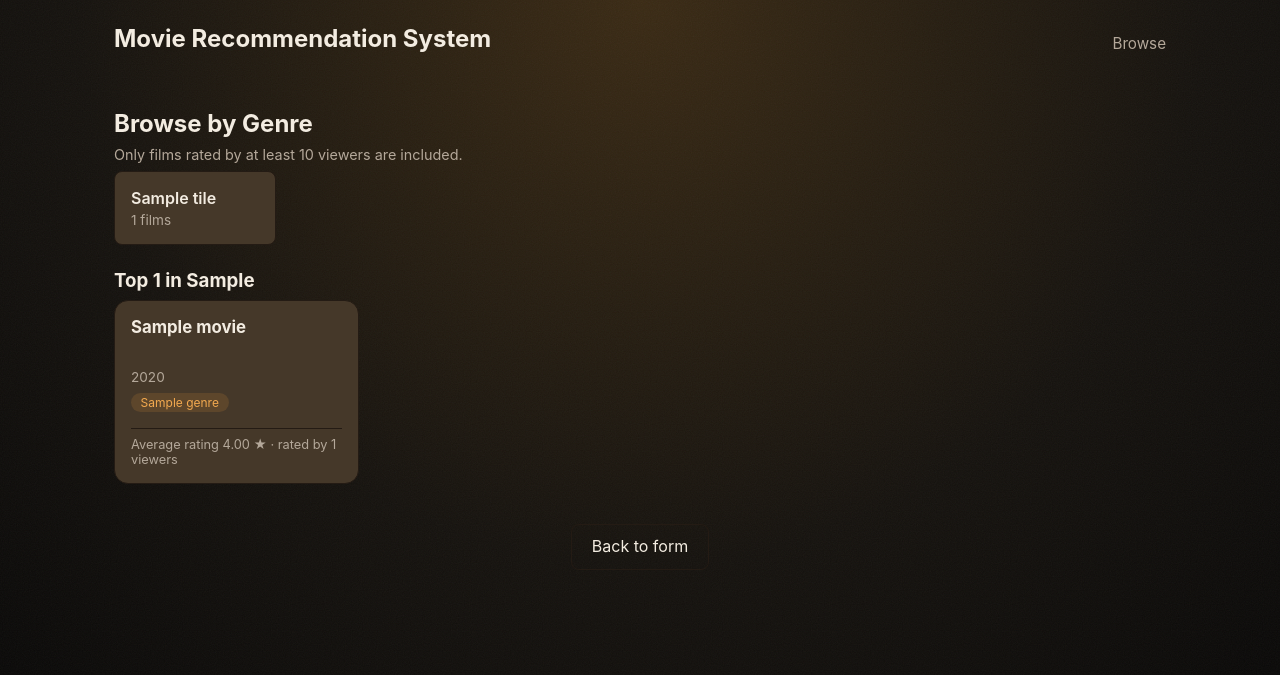
After one commit to devcharu401/movie-recommendation-system, a Flask app: template app/templates/browse.html in a window 1280 px wide. The commit adds this page. Shown: the top 675 px of the page. Run offline with Flask 3, Linux system fonts and the light colour scheme; the template is opened without the code that fills it: most values are stand-ins (such as "Sample title", 1, 10 or a date in 2020); parts of the project's set-up code (start-up, migrations or seed data) failed here and were passed over.

Commit message:
Add browse by genre page

```diff
--- a/app/static/style.css
+++ b/app/static/style.css
@@ -95,6 +95,14 @@ main {
     padding: var(--space-3);
 }
 
+header {
+    display: flex;
+    align-items: center;
+    justify-content: space-between;
+    flex-wrap: wrap;
+    gap: var(--space-2);
+}
+
 .site-title {
     font-size: 1.5rem;
 }
@@ -105,6 +113,16 @@ main {
 }
 
 .site-title a:hover {
+    color: var(--color-accent-strong);
+}
+
+.site-nav a {
+    color: var(--color-text-muted);
+    text-decoration: none;
+    font-size: 0.95rem;
+}
+
+.site-nav a:hover {
     color: var(--color-accent-strong);
 }
 
@@ -211,7 +229,7 @@ main {
     font-size: 1.15rem;
 }
 
-.panel .helper {
+.helper {
     display: block;
     margin-bottom: var(--space-1);
     color: var(--color-text-muted);
@@ -289,6 +307,51 @@ button:focus,
     padding: var(--space-2);
     border-radius: var(--radius-md);
     margin-bottom: var(--space-3);
+}
+
+/* Genre browse */
+
+.genre-tiles {
+    display: grid;
+    grid-template-columns: repeat(auto-fill, minmax(min(160px, 100%), 1fr));
+    gap: var(--space-2);
+    margin-bottom: var(--space-3);
+}
+
+.genre-tile {
+    display: flex;
+    flex-direction: column;
+    gap: 0.25rem;
+    background: var(--color-surface);
+    border: 1px solid var(--color-border);
+    border-radius: var(--radius-md);
+    padding: var(--space-2);
+    color: var(--color-text);
+    text-decoration: none;
+}
+
+.genre-tile:hover {
+    border-color: var(--color-accent);
+}
+
+.genre-tile-active {
+    border-color: var(--color-accent-strong);
+    background: var(--color-accent-soft);
+}
+
+.genre-tile-name {
+    font-weight: 600;
+}
+
+.genre-tile-count {
+    color: var(--color-text-muted);
+    font-size: 0.85rem;
+}
+
+.card-year {
+    margin: 0;
+    color: var(--color-text-muted);
+    font-size: 0.85rem;
 }
 
 /* Result card grid */
--- a/app/templates/base.html
+++ b/app/templates/base.html
@@ -8,6 +8,9 @@
 <body>
     <header>
         <h1 class="site-title"><a href="{{ url_for('api.index') }}">Movie Recommendation System</a></h1>
+        <nav class="site-nav">
+            <a href="{{ url_for('api.browse_genres') }}">Browse</a>
+        </nav>
     </header>
     <main>
         {% block content %}{% endblock %}
--- /dev/null
+++ b/app/templates/browse.html
@@ -0,0 +1,43 @@
+{% extends "base.html" %}
+{% block title %}Browse by Genre{% endblock %}
+{% block content %}
+{% if error %}
+<p class="error">{{ error }}</p>
+{% endif %}
+<h2>Browse by Genre</h2>
+<p class="helper">Only films rated by at least {{ min_ratings }} viewers are included.</p>
+<div class="genre-tiles">
+    {% for tile in genres %}
+    <a class="genre-tile{% if tile.name == selected_genre %} genre-tile-active{% endif %}"
+       href="{{ url_for('api.browse_genre', genre=tile.name) }}">
+        <span class="genre-tile-name">{{ tile.name }}</span>
+        <span class="genre-tile-count">{{ tile.film_count }} films</span>
+    </a>
+    {% endfor %}
+</div>
+
+{% if selected_genre %}
+<h3>Top {{ films|length }} in {{ selected_genre }}</h3>
+{% if films %}
+<div class="cards">
+    {% for movie in films %}
+    <article class="card">
+        <h3 class="card-title"><a href="{{ url_for('api.recommend_movie_by_title', movie_title=movie.movie_title) }}">{{ movie.movie_title }}</a></h3>
+        {% if movie.release_year %}
+        <p class="card-year">{{ movie.release_year }}</p>
+        {% endif %}
+        <div class="genre-pills">
+            {% for genre in movie.genre.split('|') if genre %}
+            <span class="pill">{{ genre }}</span>
+            {% endfor %}
+        </div>
+        <div class="card-footer">Average rating {{ "%.2f"|format(movie.mean_rating) }} &#9733; &middot; rated by {{ movie.rating_count }} viewers</div>
+    </article>
+    {% endfor %}
+</div>
+{% else %}
+<p>No films found in this genre.</p>
+{% endif %}
+{% endif %}
+<p class="back-link"><a href="{{ url_for('api.index') }}" class="button button-secondary">Back to form</a></p>
+{% endblock %}
```
Also changed, not shown: app/api/routes.py (+27 -1 lines), app/api/validators.py (+11 -0 lines), app/services/recommendation_service.py (+65 -0 lines).
